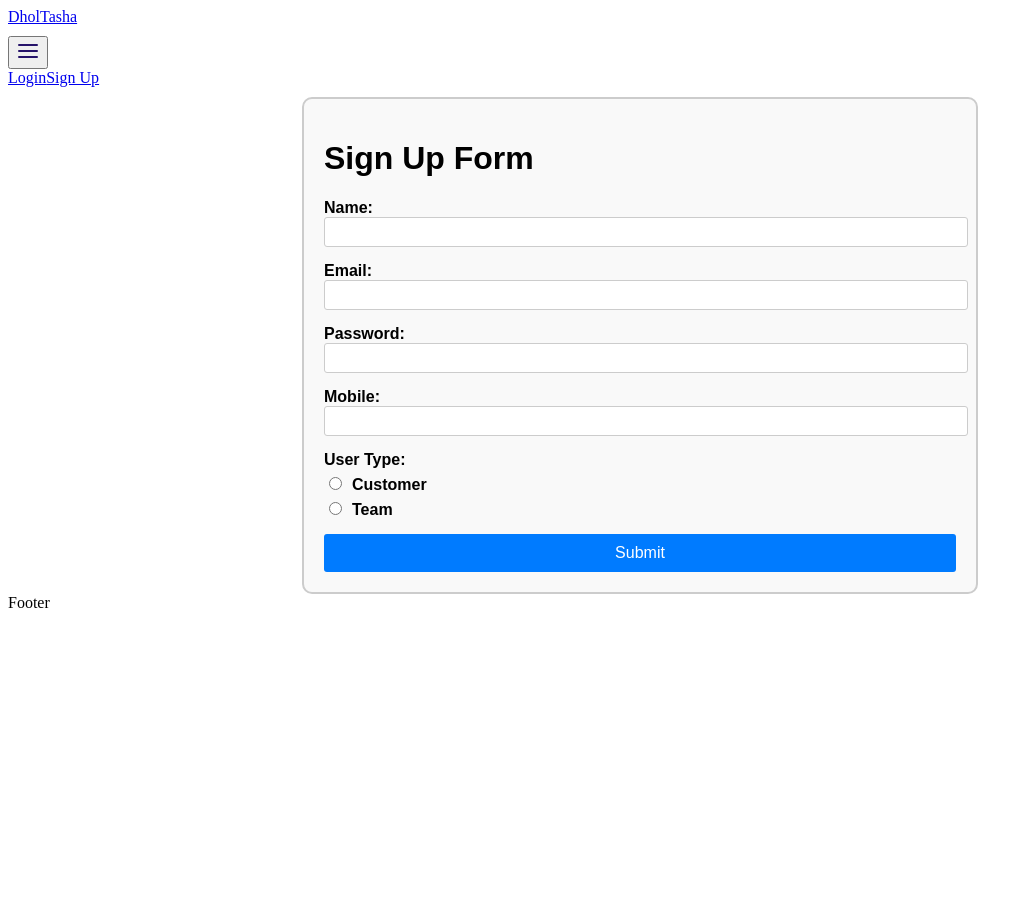
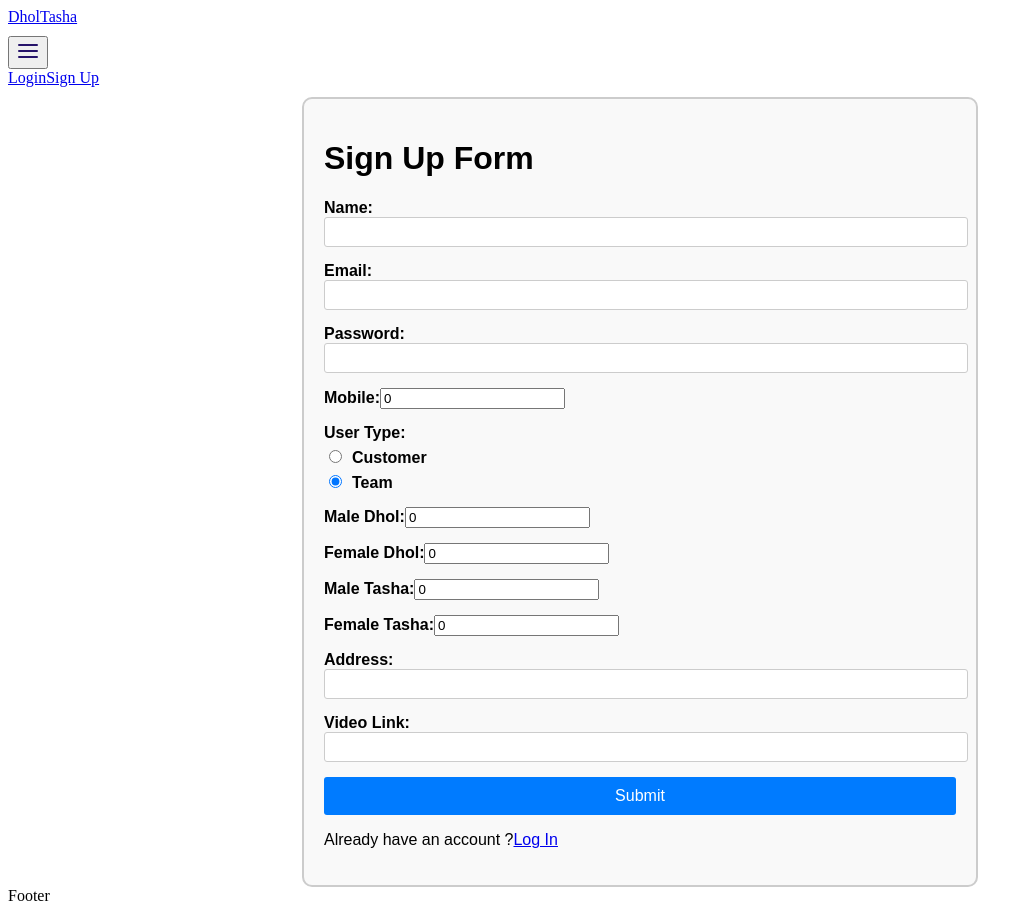
Before and after one commit to DholTasha/Frontend, a React (Create React App) app: page /signup in a window 1280 px wide. Shown: the whole page, without its empty margins (0-1033 px from the left). Before the commit the page ends 800 px from the top, so only its background shows below. Built offline with nearby package versions, Linux system fonts and the light colour scheme.

Commit message:
Added UpdateProfile Page and Updated Profile, Signup and Login Page

```diff
--- a/src/App.js
+++ b/src/App.js
@@ -3,6 +3,7 @@ import Home from "./pages/Home";
 import Login from "./pages/Login";
 import Signup from "./pages/Signup";
 import Profile from "./pages/Profile"
+import UpdateProfile from "./pages/UpdateProfile";
 
 export default function App() {
   return (
@@ -12,7 +13,7 @@ export default function App() {
               <Route path="/login" element={<Login/>} />
               <Route path="/signup" element={<Signup/>} />
               <Route path="/profile" element={<Profile/>} />
-
+              <Route path="/update/profile" element={<UpdateProfile/>} />
           </Routes>
     </Router>
   );
--- a/src/components/Header.js
+++ b/src/components/Header.js
@@ -50,7 +50,7 @@ function Header() {
                   <>
                     <Link to="/">Home</Link>
                     <Link to="/profile">Profile</Link>
-                    <Link to="/event">Marketplace</Link>
+                    <Link to="/event">Event</Link>
                     <Link to="/" onClick={handleLogout}>
                       Logout
                     </Link>
--- a/src/pages/Login.js
+++ b/src/pages/Login.js
@@ -3,12 +3,13 @@ import { useState } from "react";
 import axios from "axios";
 import Zooimg from '../assets/images/image.png'
 import Layout from "../components/Layout";
-import { Link } from "react-router-dom";
+import { Link, useNavigate } from "react-router-dom";
 
 const Login = () => {
     const [email, setEmail] = useState("");
     const [password, setPassword] = useState("");
     const [usertype, setUsertype] = useState("customer");
+    const navigate = useNavigate();
 
     const handleSubmit = async (e) => {
         e.preventDefault();
@@ -26,6 +27,7 @@ const Login = () => {
         .catch(function (err) {
             console.log(err);
         });
+        navigate('/');
     };
 
     return (
@@ -72,7 +74,7 @@ const Login = () => {
                         <p>
                             Don't have an account ?
                             <Link to={"/signup"}>
-                                <span>sign up</span>
+                                <span>Sign Up</span>
                             </Link>
                         </p>
                     </form>
--- a/src/pages/Profile.js
+++ b/src/pages/Profile.js
@@ -1,10 +1,11 @@
 import React, { useState, useEffect } from "react";
+import { Link, useNavigate } from "react-router-dom";
 import axios from "axios";
 import '../assets/styles/Profile.css'
 import Layout from "../components/Layout";
 
 function Profile() {
-  const [data, setData] = useState([]);
+  const [data, setData] = useState({});
   const user = JSON.parse(localStorage.getItem("user"));
   const usertype = user.usertype;
   let token = user.token;
@@ -24,13 +25,9 @@ function Profile() {
         else {
           setData(response.data.team);
         }
-        // console.log(data)
       })
       .catch((error) => console(error));
   }, []);
-
-  console.log(data);
-
 
   return (
     <Layout>
@@ -45,6 +42,7 @@ function Profile() {
               <p>Male Tasha: {data.maleTasha}</p>
               <p>Female Tasha: {data.femaleTasha}</p>
               <p>Address: {data.address}</p>
+              <p>Video Link: {data.videoLink}</p>
             </div>
           ) : (
             <>
@@ -54,15 +52,9 @@ function Profile() {
             </>
           )
         }
-      {usertype === 'team' &&
-        <div>
-          <p>Male Dhol: {data.maleDhol}</p>
-          <p>Female Dhol: {data.femaleDhol}</p>
-          <p>Male Tasha: {data.maleTasha}</p>
-          <p>Female Tasha: {data.femaleTasha}</p>
-          <p>Address: {data.address}</p>
-        </div>
-      }
+        <Link to={"/update/profile"}>
+            <span>Update Profile</span>
+        </Link>
       </div>
     </Layout>
   );
--- a/src/pages/Signup.js
+++ b/src/pages/Signup.js
@@ -1,4 +1,6 @@
 import React, { useState } from 'react';
+import { Link, useNavigate } from "react-router-dom";
+import axios from 'axios';
 import '../assets/styles/Signup.css'
 import Layout from '../components/Layout';
 
@@ -6,33 +8,41 @@ function SignUpForm() {
     const [name, setName] = useState('');
     const [email, setEmail] = useState('');
     const [password, setPassword] = useState('');
-    const [mobile, setMobile] = useState('');
-    const [userType, setUserType] = useState('');
-    const [maleDhol, setMaleDhol] = useState('');
-    const [femaleDhol, setFemaleDhol] = useState('');
-    const [maleTasha, setMaleTasha] = useState('');
-    const [femaleTasha, setFemaleTasha] = useState('');
-    const [city, setCity] = useState('');
+    const [mobile, setMobile] = useState(0);
+    const [usertype, setUsertype] = useState('team');
+    const [maleDhol, setMaleDhol] = useState(0);
+    const [femaleDhol, setFemaleDhol] = useState(0);
+    const [maleTasha, setMaleTasha] = useState(0);
+    const [femaleTasha, setFemaleTasha] = useState(0);
+    const [address, setAddress] = useState('');
     const [videoLink, setVideoLink] = useState('');
+    const navigate = useNavigate();
 
-    const handleUserTypeChange = (event) => {
-        setUserType(event.target.value);
+    const handleUsertypeChange = (event) => {
+        setUsertype(event.target.value);
     };
 
-    const handleSubmit = (event) => {
-        event.preventDefault();
-        console.log({
-            name,
-            email,
-            password,
-            mobile,
-            userType,
-            maleDhol,
-            femaleDhol,
-            maleTasha,
-            femaleTasha,
-            city,
-            videoLink
+    const handleSubmit = async (e) => {
+        e.preventDefault();
+        let data;
+        if (usertype === 'team') {
+            data = { name, email, password, mobile, maleDhol, femaleDhol, maleTasha, femaleTasha, address, videoLink };
+        }
+        else{
+            data = { name, email, password, mobile };
+        }
+        console.log(data);
+        await axios.post(`https://dhol-tasha-backend.vercel.app/${usertype}/signup`, data)
+        .then(function (res) {
+            let user = {
+                token: res.data.token,
+                usertype: res.data.usertype
+            };
+            localStorage.setItem("user", JSON.stringify(user));
+            navigate('/');
+        })
+        .catch(function (err) {
+            console.log(err);
         });
     };
 
@@ -62,7 +72,7 @@ function SignUpForm() {
                 <div>
                     <label>
                         Mobile:
-                        <input type="tel" value={mobile} onChange={(event) => setMobile(event.target.value)} />
+                        <input type="number" value={mobile} onChange={(event) => setMobile(parseInt(event.target.value))} />
                     </label>
                 </div>
                 <div>
@@ -70,45 +80,45 @@ function SignUpForm() {
                         User Type:
                     </label>
                     <label>
-                        <input type="radio" name="user-type" value="customer" checked={userType === 'customer'} onChange={handleUserTypeChange} />
+                        <input type="radio" name="user-type" value="customer" checked={usertype === 'customer'} onChange={handleUsertypeChange} />
                         Customer
                     </label>
                     <label>
-                        <input type="radio" name="user-type" value="team" checked={userType === 'team'} onChange={handleUserTypeChange} />
+                        <input type="radio" name="user-type" value="team" checked={usertype === 'team'} onChange={handleUsertypeChange} />
                         Team
                     </label>
                 </div>
-                {userType === 'team' && (
+                {usertype === 'team' && (
                     <>
                         <div>
                             <label>
                                 Male Dhol:
-                                <input type="text" value={maleDhol} onChange={(event) => setMaleDhol(event.target.value)} />
+                                <input type="number" value={maleDhol} onChange={(event) => setMaleDhol(parseInt(event.target.value))} />
                             </label>
                         </div>
                         <div>
                             <label>
                                 Female Dhol:
-                                <input type="text" value={femaleDhol} onChange={(event) => setFemaleDhol(event.target.value)} />
+                                <input type="number" value={femaleDhol} onChange={(event) => setFemaleDhol(parseInt(event.target.value))} />
                             </label>
                         </div>
                         <div>
                             <label>
                                 Male Tasha:
-                                <input type="text" value={maleTasha} onChange={(event) => setMaleTasha(event.target.value)} />
+                                <input type="number" value={maleTasha} onChange={(event) => setMaleTasha(parseInt(event.target.value))} />
                             </label>
                         </div>
                         <div>
                             <label>
                                 Female
                                 Tasha:
-                                <input type="text" value={femaleTasha} onChange={(event) => setFemaleTasha(event.target.value)} />
+                                <input type="number" value={femaleTasha} onChange={(event) => setFemaleTasha(parseInt(event.target.value))} />
                             </label>
                         </div>
                         <div>
                             <label>
-                                City:
-                                <input type="text" value={city} onChange={(event) => setCity(event.target.value)} />
+                                Address:
+                                <input type="text" value={address} onChange={(event) => setAddress(event.target.value)} />
                             </label>
                         </div>
                         <div>
@@ -120,6 +130,12 @@ function SignUpForm() {
                     </>
                 )}
                 <button type="submit">Submit</button>
+                <p>
+                    Already have an account ?
+                    <Link to={"/login"}>
+                        <span>Log In</span>
+                    </Link>
+                </p>
             </form>
         </Layout>
     )
--- a/src/pages/UpdateProfile.js
+++ b/src/pages/UpdateProfile.js
@@ -0,0 +1,142 @@
+import React, { useState, useEffect } from 'react';
+import { useNavigate } from "react-router-dom";
+import '../assets/styles/Signup.css'
+import Layout from '../components/Layout';
+import axios from 'axios';
+
+function UpdateProfile() {
+    const [data, setData] = useState([]);
+    const user = JSON.parse(localStorage.getItem("user"));
+    const usertype = user.usertype;
+    let token = user.token;
+    const navigate = useNavigate();
+
+    useEffect(() => {
+        axios
+            .get(`https://dhol-tasha-backend.vercel.app/${usertype}/me`, {
+                headers: {
+                    "Content-Type": "application/json",
+                    Authorization: `Bearer ${token}`,
+                },
+            })
+            .then((response) => {
+                response.data.usertype = usertype;
+                if (usertype == "customer") {
+                    setData(response.data.customer);
+                }
+                else {
+                    setData(response.data.team);
+                }
+            })
+            .catch((error) => console(error));
+    }, []);
+
+    const handleChange = (e) => {
+        const name = e.target.name;
+        const value = e.target.value;
+
+        const arr = ['mobile', 'maleDhol', 'femaleDhol', 'maleTasha', 'femaleTasha'];
+
+        if (arr.includes(name)) {
+            setData({ ...data, [name]: parseInt(value)});
+        } else {
+            setData({ ...data, [name]: value });
+        }
+    };
+
+    const handleSubmit = async (e) => {
+        e.preventDefault();
+        let updateData;
+        if(usertype === 'team') {
+            const {name, email, maleDhol, femaleDhol, maleTasha, femaleTasha, address, mobile} = data;
+            updateData = {name, email, maleDhol, femaleDhol, maleTasha, femaleTasha, address, mobile};
+        }
+        else {
+            const {name, email, mobile} = data;
+            updateData = {name, email, mobile};
+        }
+        console.log(updateData);
+        await axios.patch(`https://dhol-tasha-backend.vercel.app/${usertype}/me`, updateData, {
+            headers: {
+                "Content-Type": "application/json",
+                Authorization: `Bearer ${token}`,
+            },
+        })
+        .then(function (res) {
+            alert("Profile Updated Successfully");
+            navigate('/profile');
+        })
+        .catch(function (err) {
+            console.log(err);
+        });
+    };
+
+    return (
+        <Layout>
+            <form onSubmit={handleSubmit}>
+                <h1>Update Form</h1>
+                <div>
+                    <label>
+                        Name:
+                        <input type="text" name="name" defaultValue = {data.name} onChange={handleChange} />
+                    </label>
+                </div>
+                <div>
+                    <label>
+                        Email:
+                        <input type="email" name="email" defaultValue = {data.email} onChange={handleChange} />
+                    </label>
+                </div>
+                <div>
+                    <label>
+                        Mobile:
+                        <input type="tel" name="mobile" defaultValue = {data.mobile} onChange={handleChange} />
+                    </label>
+                </div>
+                {usertype === 'team' && (
+                    <>
+                        <div>
+                            <label>
+                                Male Dhol:
+                                <input type="text" name="maleDhol" defaultValue = {data.maleDhol} onChange={handleChange}  />
+                            </label>
+                        </div>
+                        <div>
+                            <label>
+                                Female Dhol:
+                                <input type="text" name="femaleDhol" defaultValue = {data.femaleDhol} onChange={handleChange}  />
+                            </label>
+                        </div>
+                        <div>
+                            <label>
+                                Male Tasha:
+                                <input type="text" name="maleTasha" defaultValue = {data.maleTasha} onChange={handleChange}  />
+                            </label>
+                        </div>
+                        <div>
+                            <label>
+                                Female Tasha:
+                                <input type="text" name="femaleTasha" defaultValue = {data.femaleTasha} onChange={handleChange}  />
+                            </label>
+                        </div>
+                        <div>
+                            <label>
+                                Address:
+                                <input type="text" name="address" defaultValue = {data.address} onChange={handleChange}  />
+                            </label>
+                        </div>
+                        <div>
+                            <label>
+                                Video Link:
+                                <input type="url" name="videoLink" defaultValue = {data.videoLink} onChange={handleChange}  />
+                            </label>
+                        </div>
+                    </>
+                )}
+                <button type="submit">Update</button>
+            </form>
+        </Layout>
+    )
+}
+
+export default UpdateProfile;
```
Lines whose indentation alone changed are shown as unchanged.
